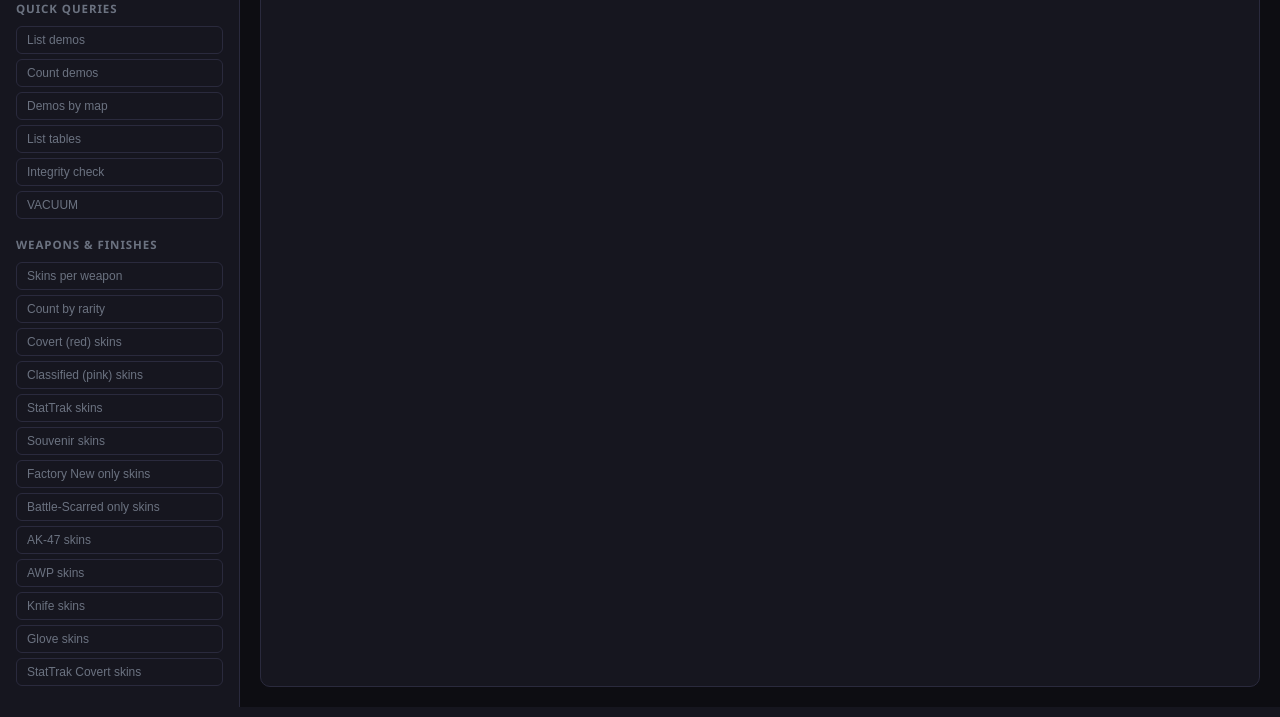
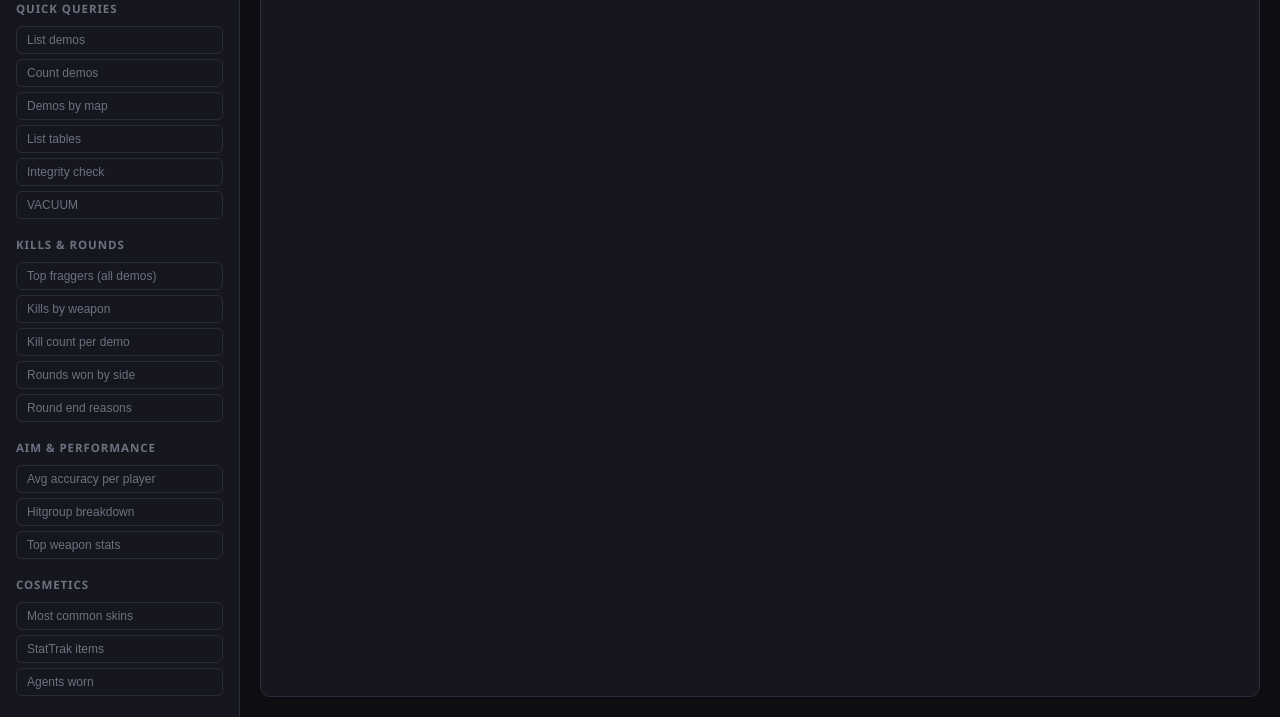
Before and after one commit to DerKysersoze/cs2demoviewer_noface, a Flask app: page /admin in a window 1280 px wide. Shown: the part 2721-3438 px from the top of the page. Run offline with Flask 3, Linux system fonts and the light colour scheme.

Commit message:
Update admin quick queries for new relational schema
Replaced all broken skins-table queries (removed in SQL refactor) with
queries against the new relational tables: demo_kills, demo_rounds,
demo_aim, demo_aim_hitgroups, demo_aim_weapons, and demo_cosmetics.

Co-Authored-By: Claude Sonnet 4.6 <noreply@anthropic.com>

```diff
--- a/templates/admin.html
+++ b/templates/admin.html
@@ -271,20 +271,22 @@
       <button class="quick-btn" onclick="setQuery('PRAGMA integrity_check;')">Integrity check</button>
       <button class="quick-btn" onclick="setQuery('VACUUM;')">VACUUM</button>
 
-      <h3 style="margin-top:18px;margin-bottom:10px">Weapons &amp; Finishes</h3>
-      <button class="quick-btn" onclick="setQuery('SELECT weapon_name, COUNT(*) AS skin_count\nFROM skins\nGROUP BY weapon_name\nORDER BY skin_count DESC;')">Skins per weapon</button>
-      <button class="quick-btn" onclick="setQuery('SELECT rarity_name, COUNT(*) AS count\nFROM skins\nGROUP BY rarity_name\nORDER BY count DESC;')">Count by rarity</button>
-      <button class="quick-btn" onclick="setQuery('SELECT paint_index, name, weapon_name, rarity_name,\n  min_float, max_float\nFROM skins\nWHERE rarity_id = \'rarity_ancient_weapon\'\nORDER BY weapon_name, name;')">Covert (red) skins</button>
-      <button class="quick-btn" onclick="setQuery('SELECT paint_index, name, weapon_name, rarity_name,\n  min_float, max_float\nFROM skins\nWHERE rarity_id = \'rarity_legendary_weapon\'\nORDER BY weapon_name, name;')">Classified (pink) skins</button>
-      <button class="quick-btn" onclick="setQuery('SELECT paint_index, name, weapon_name, rarity_name\nFROM skins\nWHERE stattrak = 1\nORDER BY weapon_name, name;')">StatTrak skins</button>
-      <button class="quick-btn" onclick="setQuery('SELECT paint_index, name, weapon_name, rarity_name\nFROM skins\nWHERE souvenir = 1\nORDER BY weapon_name, name;')">Souvenir skins</button>
-      <button class="quick-btn" onclick="setQuery('SELECT paint_index, name, weapon_name, rarity_name, max_float\nFROM skins\nWHERE max_float <= 0.07\nORDER BY weapon_name, name;')">Factory New only skins</button>
-      <button class="quick-btn" onclick="setQuery('SELECT paint_index, name, weapon_name, rarity_name, min_float\nFROM skins\nWHERE min_float >= 0.45\nORDER BY weapon_name, name;')">Battle-Scarred only skins</button>
-      <button class="quick-btn" onclick="setQuery('SELECT paint_index, name, weapon_name, rarity_name,\n  min_float, max_float, stattrak, souvenir\nFROM skins\nWHERE weapon_name LIKE \'%AK-47%\'\nORDER BY rarity_name, name;')">AK-47 skins</button>
-      <button class="quick-btn" onclick="setQuery('SELECT paint_index, name, weapon_name, rarity_name,\n  min_float, max_float, stattrak, souvenir\nFROM skins\nWHERE weapon_name LIKE \'%AWP%\'\nORDER BY rarity_name, name;')">AWP skins</button>
-      <button class="quick-btn" onclick="setQuery('SELECT paint_index, name, weapon_name, rarity_name,\n  min_float, max_float, stattrak, souvenir\nFROM skins\nWHERE weapon_name LIKE \'%Knife%\' OR weapon_name LIKE \'%Karambit%\'\n  OR weapon_name LIKE \'%Bayonet%\' OR weapon_name LIKE \'%Dagger%\'\nORDER BY weapon_name, rarity_name, name;')">Knife skins</button>
-      <button class="quick-btn" onclick="setQuery('SELECT paint_index, name, weapon_name, rarity_name,\n  min_float, max_float, stattrak, souvenir\nFROM skins\nWHERE weapon_name LIKE \'%Glove%\' OR weapon_name LIKE \'%Wrap%\'\nORDER BY weapon_name, rarity_name, name;')">Glove skins</button>
-      <button class="quick-btn" onclick="setQuery('SELECT s.paint_index, s.name AS skin_name,\n  s.weapon_name, s.rarity_name,\n  s.min_float, s.max_float, s.stattrak\nFROM skins s\nWHERE s.stattrak = 1 AND s.rarity_id = \'rarity_ancient_weapon\'\nORDER BY s.weapon_name, s.name;')">StatTrak Covert skins</button>
+      <h3 style="margin-top:18px;margin-bottom:10px">Kills &amp; Rounds</h3>
+      <button class="quick-btn" onclick="setQuery('SELECT attacker, COUNT(*) AS kills\nFROM demo_kills\nGROUP BY attacker\nORDER BY kills DESC\nLIMIT 20;')">Top fraggers (all demos)</button>
+      <button class="quick-btn" onclick="setQuery('SELECT weapon, COUNT(*) AS kills,\n  SUM(headshot) AS headshots\nFROM demo_kills\nGROUP BY weapon\nORDER BY kills DESC;')">Kills by weapon</button>
+      <button class="quick-btn" onclick="setQuery('SELECT demo_id, COUNT(*) AS kills\nFROM demo_kills\nGROUP BY demo_id\nORDER BY kills DESC;')">Kill count per demo</button>
+      <button class="quick-btn" onclick="setQuery('SELECT winner_side, COUNT(*) AS rounds\nFROM demo_rounds\nGROUP BY winner_side;')">Rounds won by side</button>
+      <button class="quick-btn" onclick="setQuery('SELECT reason, COUNT(*) AS count\nFROM demo_rounds\nGROUP BY reason\nORDER BY count DESC;')">Round end reasons</button>
+
+      <h3 style="margin-top:18px;margin-bottom:10px">Aim &amp; Performance</h3>
+      <button class="quick-btn" onclick="setQuery('SELECT player_name, AVG(accuracy) AS avg_acc,\n  AVG(hs_hit_pct) AS avg_hs_pct,\n  AVG(kast) AS avg_kast\nFROM demo_aim\nGROUP BY player_name\nORDER BY avg_acc DESC\nLIMIT 20;')">Avg accuracy per player</button>
+      <button class="quick-btn" onclick="setQuery('SELECT player_name, hit_group,\n  SUM(hits) AS total_hits,\n  SUM(dmg) AS total_dmg\nFROM demo_aim_hitgroups\nGROUP BY player_name, hit_group\nORDER BY player_name, total_hits DESC;')">Hitgroup breakdown</button>
+      <button class="quick-btn" onclick="setQuery('SELECT player_name, weapon,\n  SUM(kills) AS kills,\n  SUM(hits) AS hits,\n  SUM(dmg) AS dmg\nFROM demo_aim_weapons\nGROUP BY player_name, weapon\nORDER BY kills DESC\nLIMIT 30;')">Top weapon stats</button>
+
+      <h3 style="margin-top:18px;margin-bottom:10px">Cosmetics</h3>
+      <button class="quick-btn" onclick="setQuery('SELECT item_name, skin_name, COUNT(*) AS seen\nFROM demo_cosmetics\nWHERE is_agent = 0\nGROUP BY item_name, skin_name\nORDER BY seen DESC\nLIMIT 30;')">Most common skins</button>
+      <button class="quick-btn" onclick="setQuery('SELECT player_name, item_name, skin_name, wear_tier, stattrak\nFROM demo_cosmetics\nWHERE stattrak IS NOT NULL\nORDER BY stattrak DESC\nLIMIT 30;')">StatTrak items</button>
+      <button class="quick-btn" onclick="setQuery('SELECT player_name, item_name, side\nFROM demo_cosmetics\nWHERE is_agent = 1\nORDER BY player_name;')">Agents worn</button>
     </div>
   </aside>
 
```
